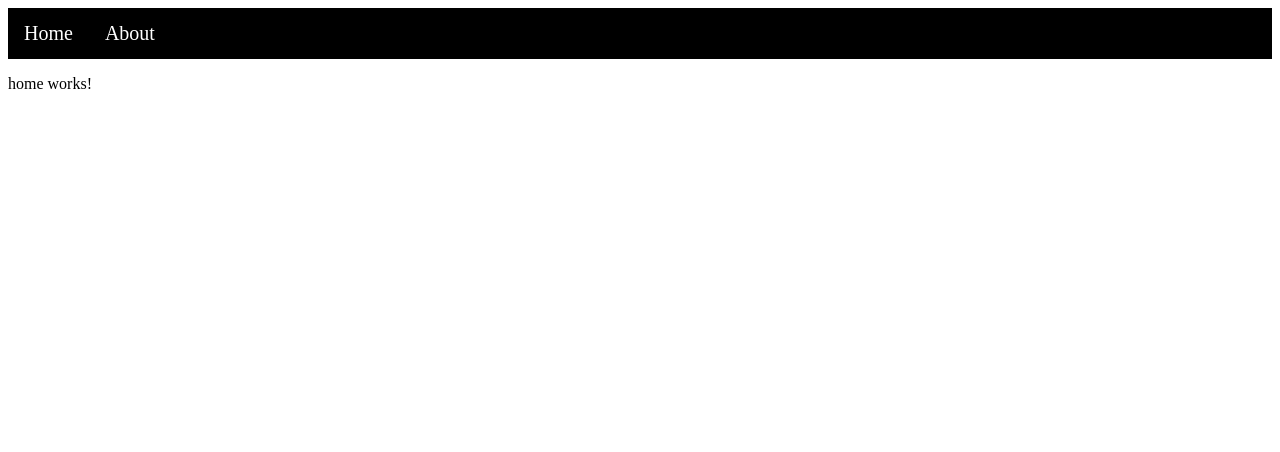
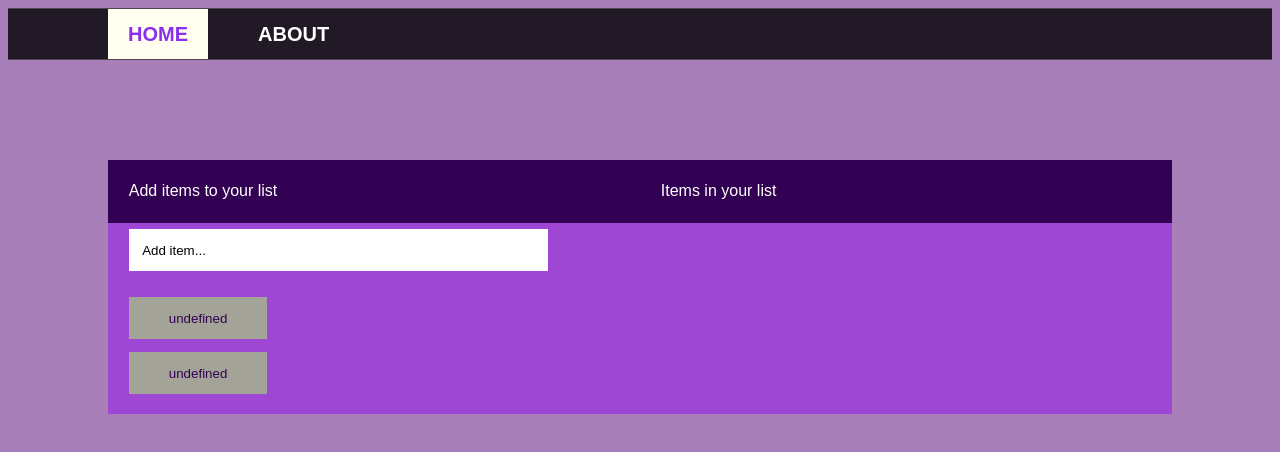
Before and after one commit to kendy-portfolio/angular5-list-maker, an Angular app: page / in a window 1280 px wide. Shown: the top 452 px of the page. Built offline with nearby package versions, Linux system fonts and the light colour scheme.

Commit message:
added feature to add items to list

```diff
--- a/src/app/app.component.html
+++ b/src/app/app.component.html
@@ -1,5 +1,7 @@
 <div id="navbar">
-  <a routerLink="">Home</a>
-  <a routerLink="about">About</a>
+  <ul>
+    <li><a class="active" routerLink="">Home</a></li>
+    <li><a routerLink="about">About</a></li>
+  </ul>
 </div>
 <router-outlet></router-outlet>
--- a/src/app/app.component.scss
+++ b/src/app/app.component.scss
@@ -1,24 +1,37 @@
 #navbar {
-    overflow:hidden;
-    background-color: rgb(0, 0, 0);
+    width: 100%;
+    height: 50px;
+    background-color: rgba(0, 0, 0, .8);
+    border-top: 1px solid rgba(255, 255, 255, .2);
+    border-bottom: 1px solid rgba(255, 255, 255, .2);
+    position: sticky;
+    top: 0;
 }
 
-#navbar a {
+#navbar ul {
+    display: flex;
+    margin: 0;
+    padding: 0 100px;
     float: left;
+}
+
+#navbar ul li {
+    list-style: none;
+}
+
+#navbar ul li a {
     display: block;
-    color: #ffffff;
-    text-align: center;
-    padding: 14px 16px;
+    color: #fff;
+    padding: 0px 20px;
     text-decoration: none;
     font-size: 20px;
+    font-weight: bold;
+    text-transform: uppercase;
+    line-height: 50px;
 }
 
-#navbar a:hover {
-    background-color: #8830ec;
-    color: #000;
-}
-
-#navbar a.active {
+#navbar ul li a:hover,
+#navbar ul li a.active {
     background-color: #fffef1;
     color: #8830ec;
 }
--- a/src/app/app.module.ts
+++ b/src/app/app.module.ts
@@ -1,5 +1,6 @@
 import { BrowserModule } from '@angular/platform-browser';
 import { NgModule } from '@angular/core';
+import { FormsModule } from '@angular/forms';
 
 import { AppRoutingModule } from './app-routing.module';
 import { AppComponent } from './app.component';
@@ -15,7 +16,8 @@ import { ItemslistService } from './itemslist.service';
   ],
   imports: [
     BrowserModule,
-    AppRoutingModule
+    AppRoutingModule,
+    FormsModule,
   ],
   providers: [ItemslistService],
   bootstrap: [AppComponent]
--- a/src/app/home/home.component.html
+++ b/src/app/home/home.component.html
@@ -1 +1,20 @@
-<p>home works!</p>
+<div class="body-container">
+    <div class="container color-dark position-lower">
+        <div class="col"><p>Add items to your list</p></div>
+        <div class="col"><p>Items in your list</p></div>
+    </div>
+    <div class="container color-light">
+        <div class="col">
+            <form>
+                <input type="text" class="txt" name="item" placeholder="add item..." [(ngModel)]="itemText">
+                <input type="submit" class="btn" [value]="btnAddText" (click)="addItem()">
+                <input type="submit" class="btn" [value]="btnDoneText" (click)="doneWithItemsList()">
+            </form>
+        </div>
+        <div class="col">
+            <p class="item-container" *ngFor="let item of itemsList; let i = index">
+                <span class="remover" (click)="removeItem(i)">X</span> {{ item }}
+            </p>
+        </div>
+    </div>
+</div>
--- a/src/app/home/home.component.scss
+++ b/src/app/home/home.component.scss
@@ -0,0 +1,70 @@
+.position-lower {
+    margin-top: 0em;
+}
+
+.body-container {
+    padding: 100px;
+}
+
+.container {
+    display: grid;
+    grid-template-columns: 50% auto;
+    z-index: 9999;
+}
+
+.col {
+    padding: .4em 1.3em;
+}
+
+.color-dark {
+    background: #330153;
+}
+
+.color-light {
+    background: #9e47d4;
+}
+
+input.txt {
+    border: 0;
+    padding: 1em;
+    width: 80%;
+    margin-bottom: 2em;
+}
+
+input.btn {
+    border: 0;
+    display: block;
+    padding: 1em 3em;
+    background: #a3a398;
+    color: #330153;
+    margin-bottom: 1em;
+    cursor: pointer;
+}
+
+.item-container {
+    background: #5b1288;
+    padding-top: .5em;
+    padding-bottom: .5em;
+    padding-left: .2em;
+    font-weight: bold;
+    cursor: pointer;
+}
+
+.remover {
+    font-weight: bold;
+    cursor: pointer;
+    position: relative;
+    top: 50%;
+    left: 0%;
+    padding: 5px 10px;
+    transform: (0%, 50%);
+    border: 1px solid #000;
+    background: #3889f3;
+    color: #000;
+    font-weight: bold;
+}
+
+.remover:hover {
+    background: #000;
+    color: #fff;
+}
--- a/src/app/home/home.component.ts
+++ b/src/app/home/home.component.ts
@@ -1,6 +1,8 @@
 import { Component, OnInit } from '@angular/core';
+import { Router } from '@angular/router';
 import { trigger, style, transition, animate, keyframes, query, stagger } from '@angular/animations';
 import { ItemslistService } from '../itemslist.service';
+
 
 @Component({
   selector: 'app-home',
@@ -8,14 +10,35 @@ import { ItemslistService } from '../itemslist.service';
   styleUrls: ['./home.component.scss']
 })
 export class HomeComponent implements OnInit {
-  itemsList = []
+  itemsList = [];
+  itemText: string = "Add item...";
+  btnText: String = "Add";
 
-  constructor(private _items:ItemslistService) {
+  constructor(private _items:ItemslistService, private _router:Router) {
 
   }
 
   ngOnInit(): void {
-    this._items.item.subscribe(itemsList => this.itemsList = itemsList);
+    this._items.item.subscribe(il => this.itemsList = il);
     this._items.changeItem(this.itemsList);
   }
+
+  addItem() {
+    if(this.itemText !== "") {
+      this.itemsList.push(this.itemText);
+      this.itemText = "";
+      this._items.changeItem(this.itemsList);
+    }
+  }
+
+  redirectToListPage() {
+    this._router.navigate(['./list']);
+  }
+
+  removeItem(index) {
+    if(index >= 0 && index < this.itemsList.length) {
+      this.itemsList.splice(index, 1);
+      this._items.changeItem(this.itemsList);
+    }
+  }
 }
--- a/src/styles.scss
+++ b/src/styles.scss
@@ -1 +1,26 @@
 /* You can add global styles to this file, and also import other style files */
+body {
+    background: #a87eb9;
+    font-family: 'Raleway', 'Arial';
+    color: #fff;
+}
+
+ul {
+    list-style-type: none;
+    margin: 0 0 2em 0;
+    padding: 0;
+}
+
+ul li {
+    display: inline;
+    margin-right: 30px;
+}
+
+ul li a {
+    font-size: 1.5em;
+}
+
+a {
+    color: #fff;
+    text-decoration: none;
+}
```
